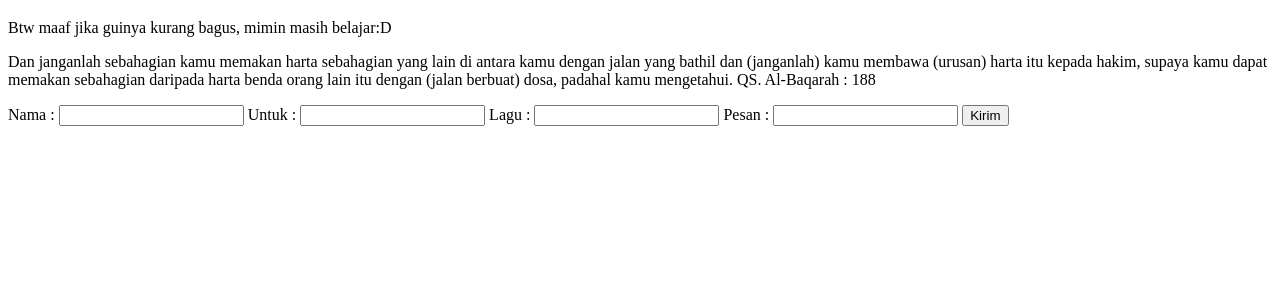
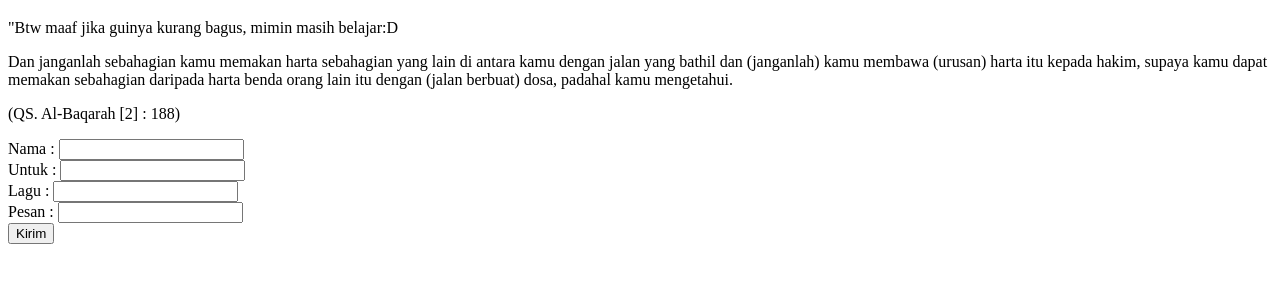
Before and after one commit to kelasaangkatan13/kelasaangkatan13.github.io, a plain HTML site: page index.html in a window 1280 px wide. Shown: the part 61-344 px from the top of the page. Drawn offline with Linux system fonts and the light colour scheme.

Commit message:
Update index.html

```diff
--- a/index.html
+++ b/index.html
@@ -7,18 +7,29 @@
     <h1>WELCOME TO GRASEVA SONGFESS!</h1>
 </head>
 <body>
-    <p>Btw maaf jika guinya kurang bagus, mimin masih belajar:D</p>
+    <div><p>"Btw maaf jika guinya kurang bagus, mimin masih belajar:D</p>
     <p>Dan janganlah sebahagian kamu memakan harta sebahagian yang lain di antara kamu dengan jalan yang bathil dan (janganlah) kamu membawa (urusan) harta itu kepada hakim, supaya kamu dapat memakan sebahagian daripada harta benda orang lain itu dengan (jalan berbuat) dosa, padahal kamu mengetahui.
-    QS. Al-Baqarah : 188</p>
+    </p></div>
+    <div>
+        <p>(QS. Al-Baqarah [2] : 188)</p>
+    </div>
     <form action="https://api.telegram.org/bot7349014663:AAFRdu6z3jrWI0YXcDAwnuDAvhVufJ4yRRI/sendMessage" method="POST">
+            <div>
                 <label for="nama">Nama : </label>
                 <input type="text" id="nama" name="text">
+            </div>
+            <div>
                 <label for="untuk">Untuk :  </label>
                 <input type="text" id="untuk" name="untukInput">
+            </div>
+            <div>
                 <label for="lagu">Lagu : </label>
                 <input type="text" id="lagu" name="laguInput">
+            </div>
+            <div>
                 <label for="pesan">Pesan : </label>
                 <input type="text" id="pesan" name="pesanInput">
+            </div>
         <input type="hidden" name="chat_id" value="6155031774">
         <input type="submit" value="Kirim">
     </form>
```
Lines whose indentation alone changed are shown as unchanged.
